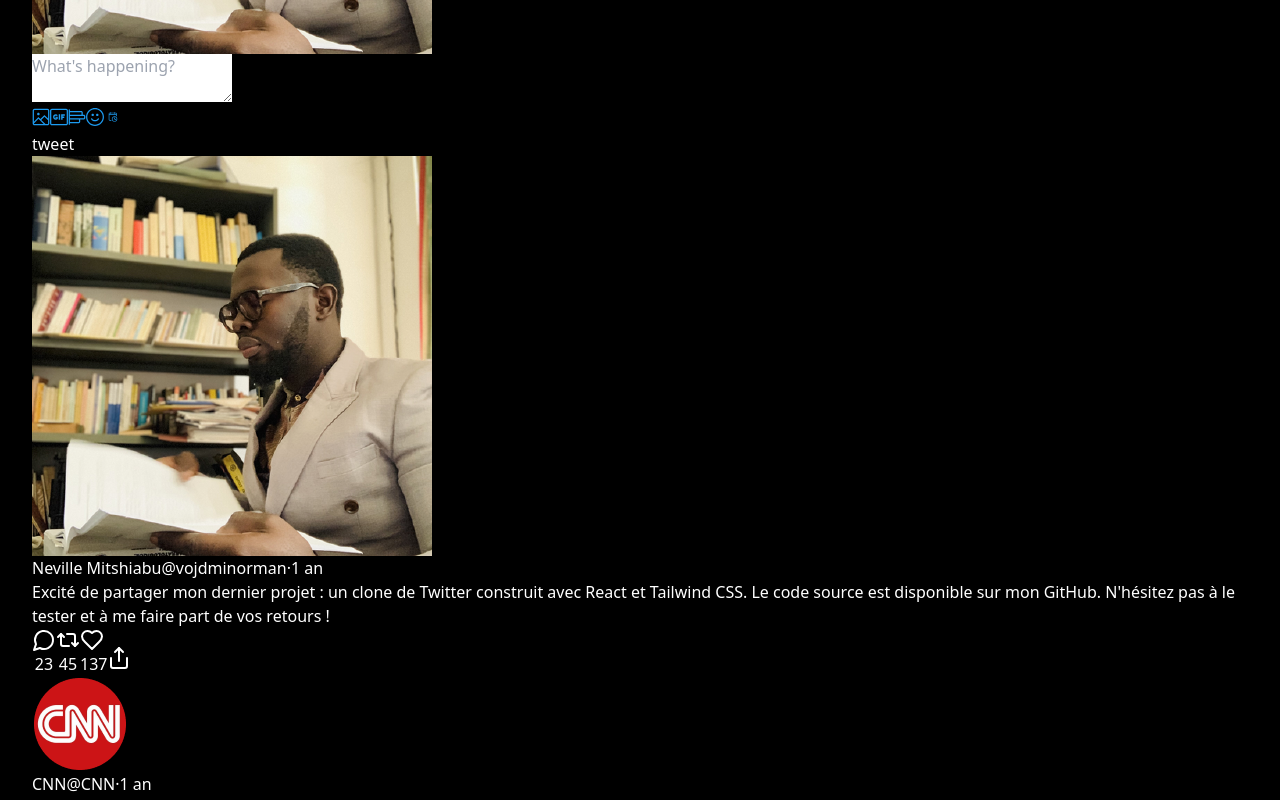
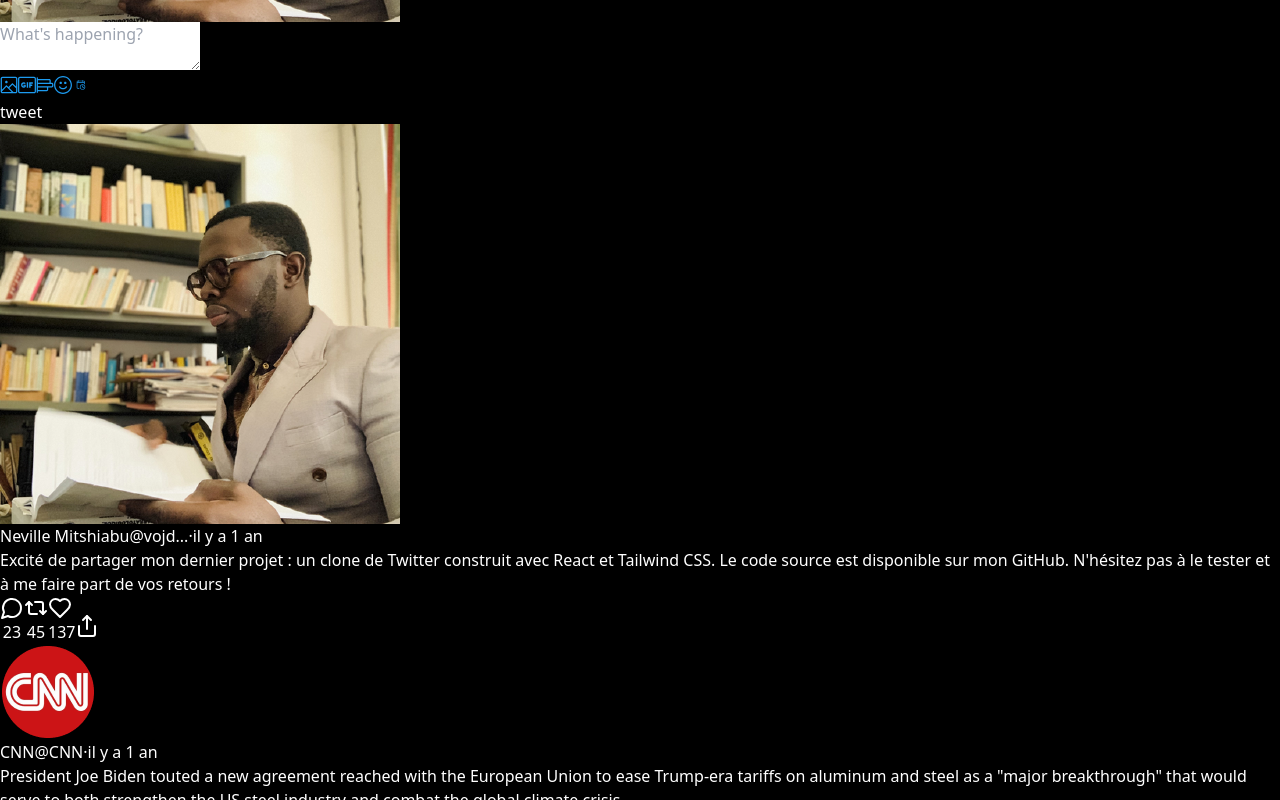
Before and after one commit to vojd-minorman/react-x-clone, a React (Vite) app: page / in a window 1280 px wide. Shown: the part 1920-2720 px from the top of the page. Built offline with nearby package versions, Linux system fonts and the light colour scheme.

Commit message:
correction du problème de marge et reduction de la longueur du username

```diff
--- a/index.html
+++ b/index.html
@@ -3,8 +3,8 @@
   <head>
     <meta charset="UTF-8" />
     <link rel="icon" type="image/svg+xml" href="/vite.svg" />
-    <meta name="viewport" content="width=device-width, initial-scale=1.0, maximum-scale=1.0, user-scalable=no" />
-    <title>Vite + React + TS</title>
+    <meta name="viewport" content="width=device-width, user-scalable=no" />
+    <title>React X Clone</title>
   </head>
   <body>
     <div id="root"></div>
--- a/src/App.css
+++ b/src/App.css
@@ -4,8 +4,8 @@ body{
 }
 #root {
   /* max-width: 1280px; */
-  margin: 0 auto;
-  padding: 2rem;
+  /* margin: 0 auto;
+  padding: 2rem; */
 
 }
 
--- a/src/App.tsx
+++ b/src/App.tsx
@@ -14,7 +14,7 @@ function App() {
         </div>
         <div className='flex-1 lg:ml-[280px]'>
           <div className='flex flex-col lg:flex-row'>
-            <main className='sm:flex-1 sm:border-x border-[#2F3336]'>
+            <main className='sm:flex-1 sm:border-x border-[#2F3336] m-0'>
               <Routes>
                 <Route path="/" element={<TimelineSection />} />
                 <Route path="/profile/:username" element={<Profile />} />
--- a/src/components/timeline/tweet/Tweet.tsx
+++ b/src/components/timeline/tweet/Tweet.tsx
@@ -1,4 +1,4 @@
-import { useState } from 'react';
+import React, { useState } from 'react';
 import { Link } from 'react-router-dom';
 import { MessageCircle, Repeat2, Heart, Share } from 'lucide-react';
 
@@ -35,7 +35,7 @@ function getRelativeTime(dateString: string): string {
 
   const intervals = [
     { label: 'an', seconds: 31536000 },
-    { label: ' mois', seconds: 2592000 },
+    { label: 'mois', seconds: 2592000 },
     { label: 'sem', seconds: 604800 },
     { label: 'j', seconds: 86400 },
     { label: 'h', seconds: 3600 },
@@ -47,15 +47,22 @@ function getRelativeTime(dateString: string): string {
     const interval = intervals[i];
     const count = Math.floor(diffInSeconds / interval.seconds);
     if (count >= 1) {
-      if (interval.label === 'an') {
-        return `${count} ${interval.label}${count > 1 ? 's' : ''}`;
+      if (interval.label === 'mois' || interval.label === 'an') {
+        return `il y a ${count} ${interval.label}${count > 1 ? 's' : ''}`;
       } else {
-        return `${count}${interval.label}`;
+        return `il y a ${count}${interval.label}`;
       }
     }
   }
 
   return 'à l\'instant';
+}
+
+function truncateUsername(username: string): string {
+  if (username.length > 5) {
+    return username.slice(0, 5) + '...';
+  }
+  return username;
 }
 
 export default function Tweet({
@@ -97,15 +104,18 @@ export default function Tweet({
     setCommentCount(commentCount + 1);
   };
 
+  const truncatedUsername = truncateUsername(username);
+
   return (
-    <div className="border-b border-gray-800 py-4 sm:p-4 flex">
+    <div className="border-b border-gray-800 ">
+      <div className='p-4 flex'>
       <Link to={`/profile/${username.replace('@', '')}`} className="flex-shrink-0 mr-3">
         <img src={userImage} alt={name} className="w-12 h-12 rounded-full" />
       </Link>
       <div className="flex-grow">
         <div className="flex items-center">
           <Link to={`/profile/${username.replace('@', '')}`} className="font-bold hover:underline">{name}</Link>
-          <span className="text-gray-500 ml-2">{username}</span>
+          <span className="text-gray-500 ml-2" title={username}>{truncatedUsername}</span>
           <span className="text-gray-500 mx-1">·</span>
           <span className="text-gray-500">{getRelativeTime(createdAt)}</span>
         </div>
@@ -138,6 +148,7 @@ export default function Tweet({
           </button>
         </div>
       </div>
+      </div>
     </div>
   );
 }
```
